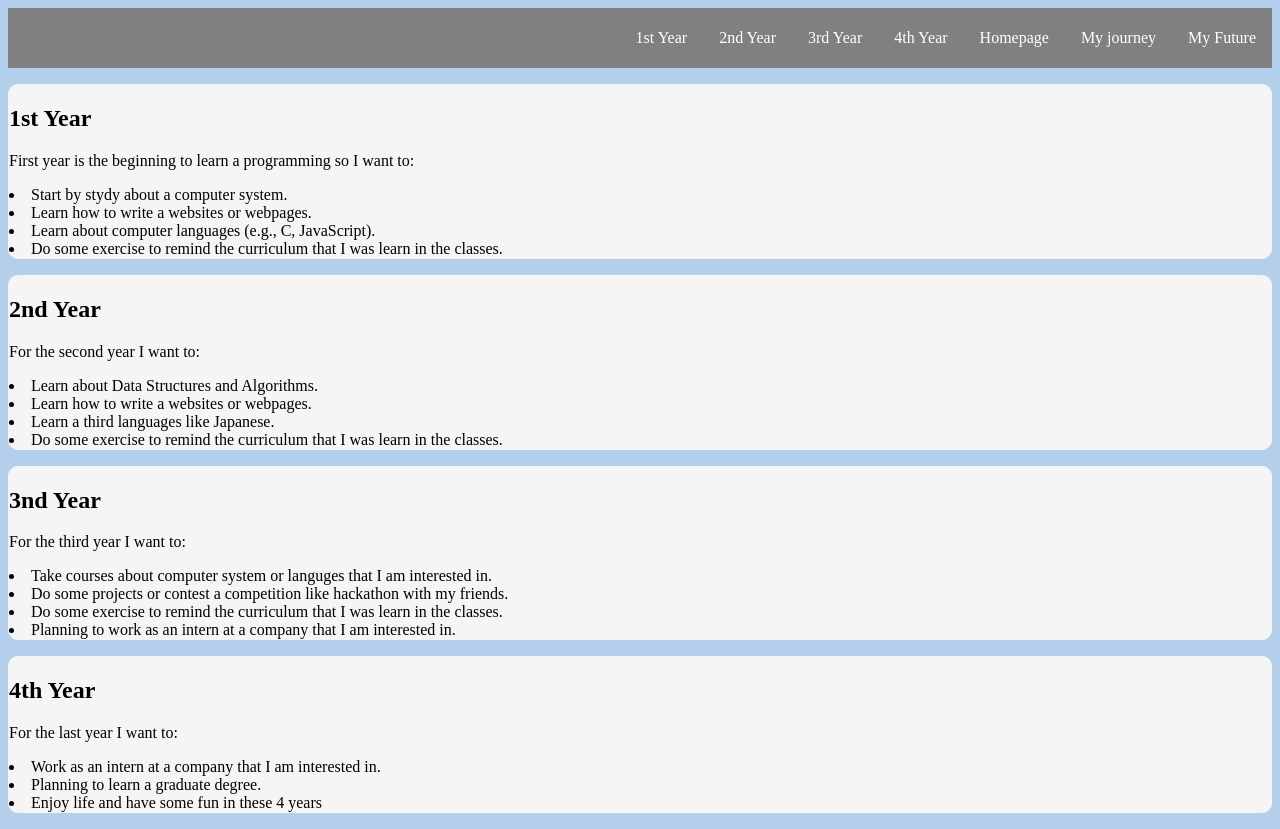
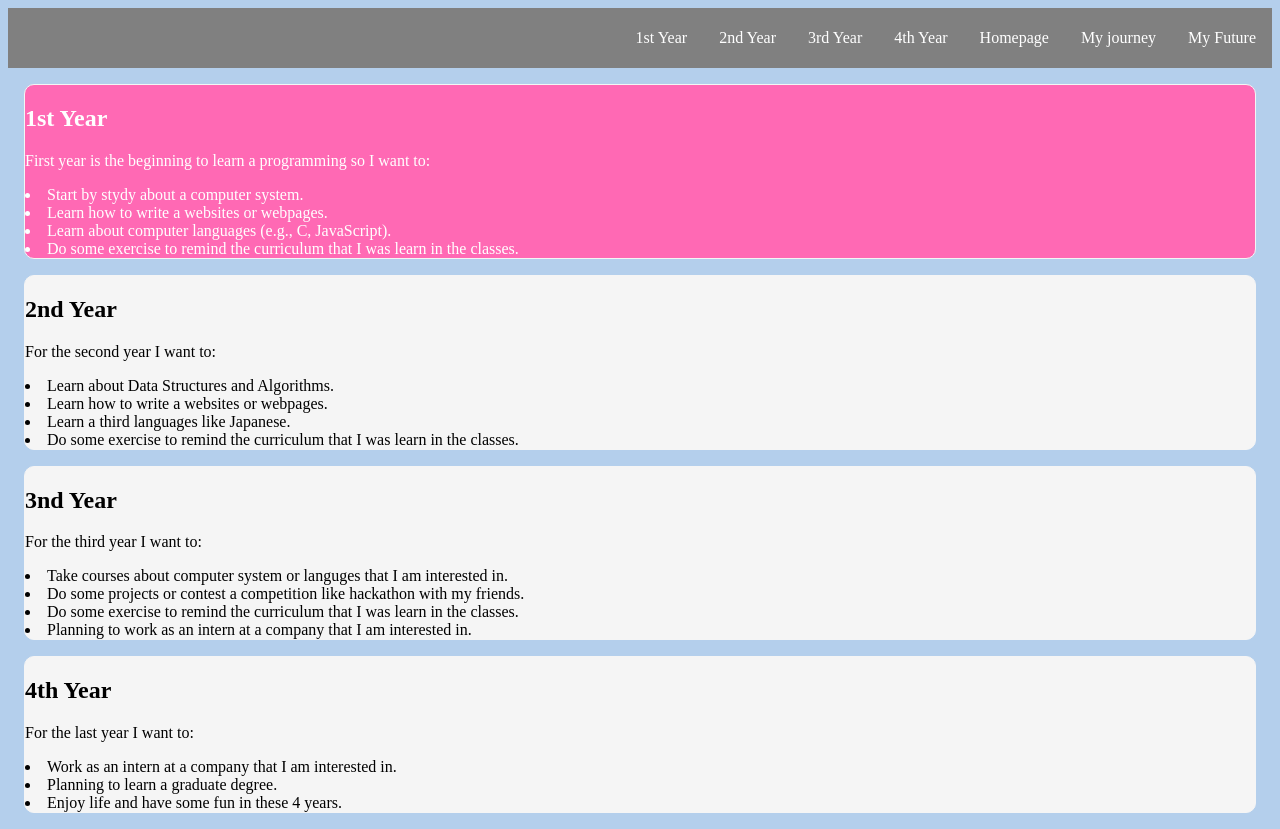
Before and after one commit to PichadaChaloemklin/6709616756_MyCSTUStory, a plain HTML site: page myjourney.html in a window 1280 px wide. In both pictures the pointer is over the element 640 px from the left and 171 px from the top of the page. Drawn offline with Linux system fonts and the light colour scheme.

Commit message:
style myjourney content

```diff
--- a/myjourney.css
+++ b/myjourney.css
@@ -40,40 +40,63 @@ nav {
 .firstyear-content {
     margin-top: 1rem;
     margin-bottom: 1rem;
+    margin-left: 1rem;
+    margin-right: 1rem;
     border: 1px solid whitesmoke;
     background-color: whitesmoke;
     border-radius: 10px;
     position: relative;
 }
 
+.firstyear-content:hover {
+    background-color: #FF69B4;
+    color: white;
+}
+
 .secondyear-content {
     margin-top: 1rem;
     margin-bottom: 1rem;
+    margin-left: 1rem;
+    margin-right: 1rem;
     border: 1px solid whitesmoke;
     background-color: whitesmoke;
     border-radius: 10px;
     position: relative;
 }
 
+.secondyear-content:hover {
+    background-color: #FF69B4;
+    color: white;
+}
+
 .thirdyear-content {
     margin-top: 1rem;
     margin-bottom: 1rem;
+    margin-left: 1rem;
+    margin-right: 1rem;
     border: 1px solid whitesmoke;
     background-color: whitesmoke;
     border-radius: 10px;
     position: relative;
 }
 
+.thirdyear-content:hover {
+    background-color: #FF69B4;
+    color: white;
+}
+
 .forthyear-content {
     margin-top: 1rem;
     margin-bottom: 1rem;
+    margin-left: 1rem;
+    margin-right: 1rem;
     border: 1px solid whitesmoke;
     background-color: whitesmoke;
     border-radius: 10px;
     position: relative;
 }
 
-/*.nav-con a:hover {
-    background-color: gray;
-    color: black;
-}*/
+.forthyear-content:hover {
+    background-color: #FF69B4;
+    color: white;
+}
--- a/myjourney.html
+++ b/myjourney.html
@@ -69,7 +69,7 @@
             <p>For the last year I want to: </p>
             <li>Work as an intern at a company that I am interested in.</li>
             <li>Planning to learn a graduate degree.</li>
-            <li>Enjoy life and have some fun in these 4 years</li>
+            <li>Enjoy life and have some fun in these 4 years.</li>
         </div>
     </section>
     <!--end 4th year-->
```
